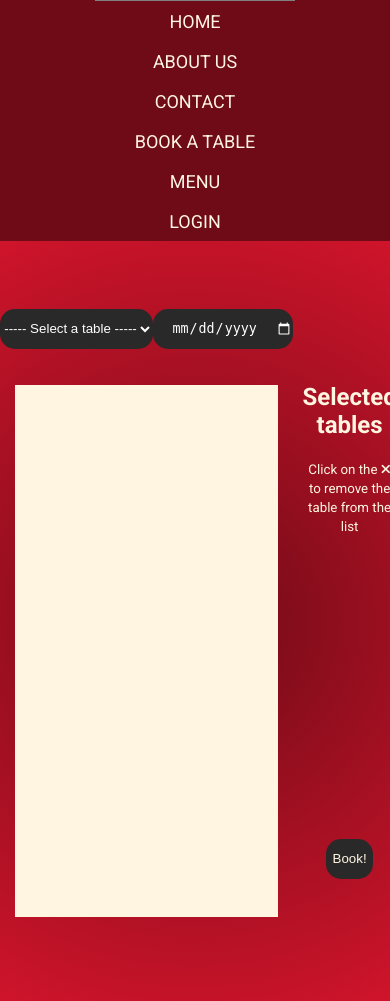
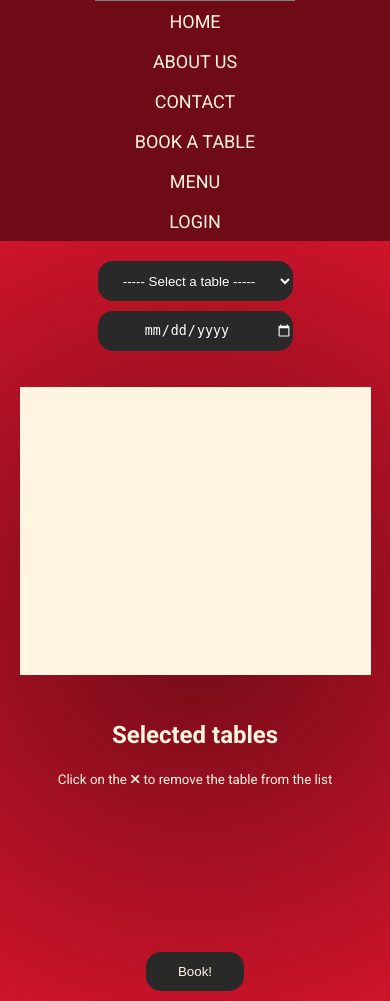
Before and after one commit to Ale866/cis1054-part2, a PHP site: template templates/booking-facility.html.twig in a window 390 px wide. Shown: the part 69-1070 px from the top of the page. Run offline with PHP 8.4, Linux system fonts and the light colour scheme; the template is opened without the code that fills it, so the values that code supplies are empty; some libraries are stand-ins or nearby versions.

Commit message:
Implemented the booking facility responsivity

```diff
--- a/assets/scripts/booking-facility.js
+++ b/assets/scripts/booking-facility.js
@@ -54,6 +54,7 @@ function createNewSelectedTable(li) {
   removeIcon.setAttribute("title", "remove table");
   removeIcon.addEventListener("click", () => {
     selectedTablesList.removeChild(newTable);
+    handleTableSelection(li);
   });
 
   newTable.appendChild(removeIcon);
@@ -69,7 +70,7 @@ function removeSelectedTable(li) {
 }
 
 document.getElementById("book-btn").addEventListener("click", async (e) => {
-    console.log(bookingDate.value)
+  console.log(bookingDate.value);
   let results = await fetch("booking-facility.php", {
     method: "POST",
     headers: {
--- a/assets/styles/less/booking-facility.less
+++ b/assets/styles/less/booking-facility.less
@@ -31,7 +31,7 @@
       }
     }
 
-    #book-btn{
+    #book-btn {
       width: 50%;
       height: 40px;
       background-color: @__black;
@@ -78,6 +78,7 @@
         justify-content: center;
         align-items: center;
         flex-direction: column;
+        text-align: center;
       }
 
       & > :not(.entrance)[data-tableIsTaken="false"] {
@@ -194,3 +195,51 @@
     grid-area: t15-2;
   }
 }
+@media (max-width: 768px) {
+  .wrapper {
+    flex-direction: column;
+    overflow: scroll;
+
+    #tables-info {
+      width: 100%;
+      height: 50%;
+
+      .selected-tables-info {
+        height: 80%;
+      }
+
+      #book-btn {
+        width: 25%;
+        margin-bottom: 10px;
+      }
+    }
+
+    #booking-facility-form {
+      width: 100%;
+      height: 75%;
+
+      .selection-area {
+        flex-direction: column;
+        width: 100%;
+        justify-content: center;
+        align-items: center;
+        gap: 10px;
+        margin-top: 20px;
+
+        & > * {
+          width: 50%;
+        }
+      }
+
+      .container {
+        overflow: auto;
+        max-width: 200%;
+
+        & > :not(.entrance) {
+          min-width: 120px;
+          min-height: 80px;
+        }
+      }
+    }
+  }
+}
--- a/assets/styles/styles.css
+++ b/assets/styles/styles.css
@@ -436,6 +436,7 @@ nav > ul > li form:hover {
   justify-content: center;
   align-items: center;
   flex-direction: column;
+  text-align: center;
 }
 .wrapper #booking-facility-form .container > :not(.entrance)[data-tableIsTaken="false"] {
   background-color: #6f4518;
@@ -526,3 +527,43 @@ nav > ul > li form:hover {
 .wrapper .t15-2 {
   grid-area: t15-2;
 }
+@media (max-width: 768px) {
+  .wrapper {
+    flex-direction: column;
+    overflow: scroll;
+  }
+  .wrapper #tables-info {
+    width: 100%;
+    height: 50%;
+  }
+  .wrapper #tables-info .selected-tables-info {
+    height: 80%;
+  }
+  .wrapper #tables-info #book-btn {
+    width: 25%;
+    margin-bottom: 10px;
+  }
+  .wrapper #booking-facility-form {
+    width: 100%;
+    height: 75%;
+  }
+  .wrapper #booking-facility-form .selection-area {
+    flex-direction: column;
+    width: 100%;
+    justify-content: center;
+    align-items: center;
+    gap: 10px;
+    margin-top: 20px;
+  }
+  .wrapper #booking-facility-form .selection-area > * {
+    width: 50%;
+  }
+  .wrapper #booking-facility-form .container {
+    overflow: auto;
+    max-width: 200%;
+  }
+  .wrapper #booking-facility-form .container > :not(.entrance) {
+    min-width: 120px;
+    min-height: 80px;
+  }
+}
```
Also changed, not shown: templates/menu.html.twig (line endings or trailing spaces).
